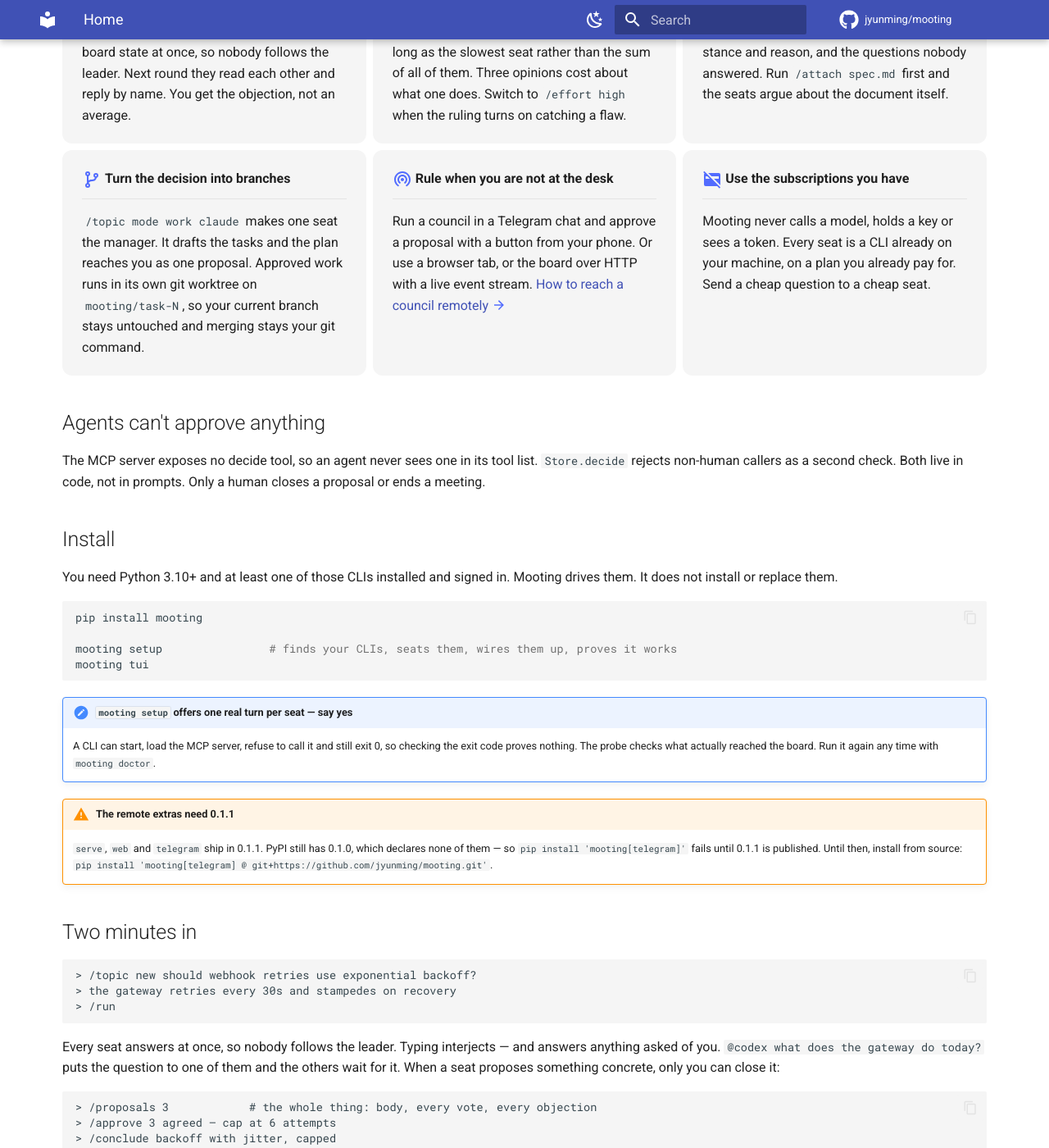
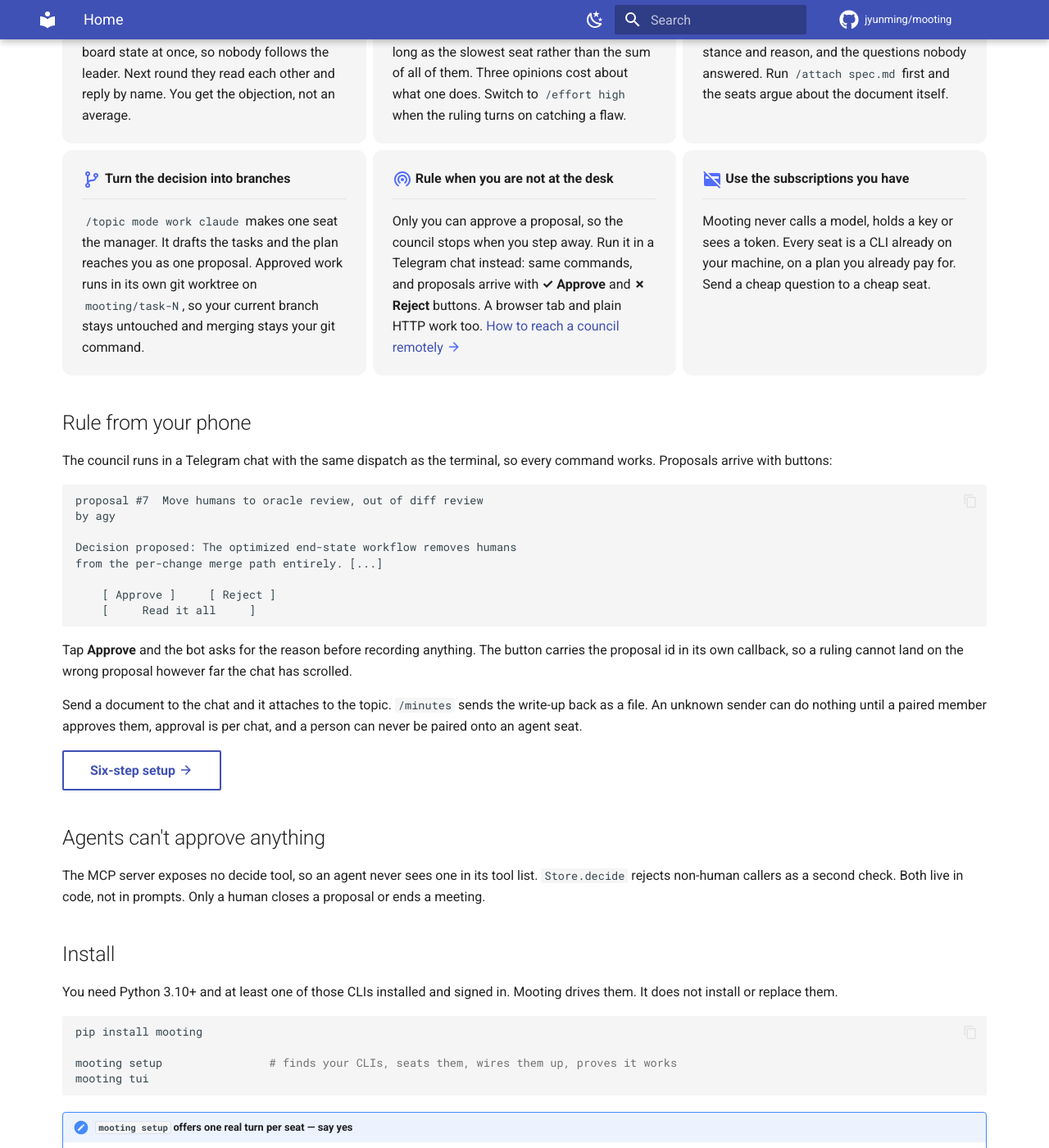
Before and after one commit to jyunming/moot, an MkDocs documentation site: the page built from docs/index.md, in a window 1280 px wide and 1400 px high, scrolled down 1588 px. Shown: the whole window at 82% size. Built offline with MkDocs 1.6.1 and Material for MkDocs 9.7.7, drawn with Linux system fonts in a browser that asks for light colours; comment, search, counter and statistics services are not loaded.

Commit message:
docs: promote Telegram from a bullet to a section
It was filed under "remote access", which is plumbing, and it was one line in
a list of three transports. It is the answer to the problem the design creates:
only a human can rule, so the human is the bottleneck, so the human has to be
reachable. That argument was never made anywhere.

All three surfaces now give it its own section, with the command menu, the
button flow and the pairing fence. Every string shown comes from
mooting/telegram.py -- the ten MENU entries, the button labels, and the
"Approving #7. Reply to this with why." prompt -- and the proposal rendered is
#7 from the board, the same one the hero transcript ends on, checked verbatim
against the store.

The browser and HTTP transports keep a short scenario of their own rather than
sharing a bullet with a headline feature.

212 tests. Site builds strict.

````diff
--- a/docs/index.md
+++ b/docs/index.md
@@ -110,8 +110,9 @@ does, on the plan you already pay for.
 
     ---
 
-    Run a council in a Telegram chat and approve a proposal with a button from your
-    phone. Or use a browser tab, or the board over HTTP with a live event stream.
+    Only you can approve a proposal, so the council stops when you step away. Run it
+    in a Telegram chat instead: same commands, and proposals arrive with **✓ Approve**
+    and **✗ Reject** buttons. A browser tab and plain HTTP work too.
     [How to reach a council remotely :material-arrow-right:](REMOTE.md)
 
 -   :material-credit-card-off:{ .lg .middle } __Use the subscriptions you have__
@@ -123,6 +124,33 @@ does, on the plan you already pay for.
     a cheap seat.
 
 </div>
+
+## Rule from your phone
+
+The council runs in a Telegram chat with the same dispatch as the terminal, so
+every command works. Proposals arrive with buttons:
+
+```
+proposal #7  Move humans to oracle review, out of diff review
+by agy
+
+Decision proposed: The optimized end-state workflow removes humans
+from the per-change merge path entirely. [...]
+
+    [ Approve ]     [ Reject ]
+    [     Read it all     ]
+```
+
+Tap **Approve** and the bot asks for the reason before recording anything. The
+button carries the proposal id in its own callback, so a ruling cannot land on
+the wrong proposal however far the chat has scrolled.
+
+Send a document to the chat and it attaches to the topic. `/minutes` sends the
+write-up back as a file. An unknown sender can do nothing until a paired member
+approves them, approval is per chat, and a person can never be paired onto an
+agent seat.
+
+[Six-step setup :material-arrow-right:](REMOTE.md){ .md-button }
 
 ## Agents can't approve anything
 
````
Also changed, not shown: README.md (+60 -3 lines), 1 other file.
